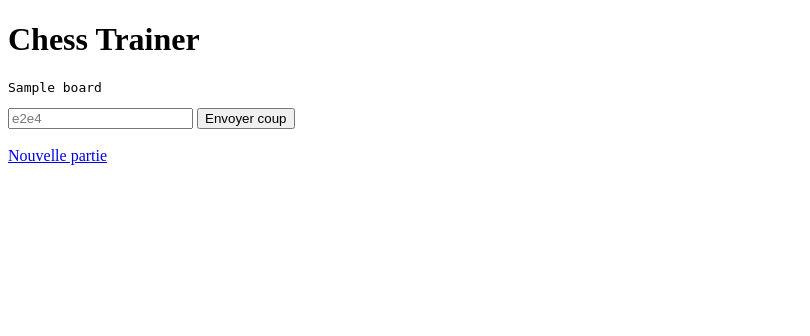
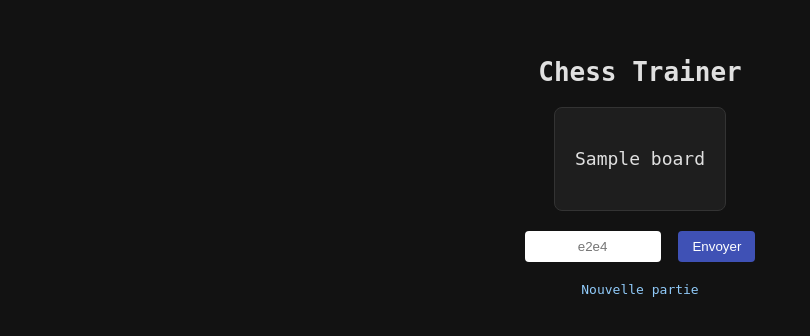
Before and after one commit to Gauss93/Chess-trainer, a Flask app: template templates/board.html in a window 1280 px wide. Shown: the top 336 px of the page, without its empty margins (0-810 px from the left). Run offline with Flask 3, Linux system fonts and the light colour scheme; the template is opened without the code that fills it: most values are stand-ins (such as "Sample title", 1, 10 or a date in 2020).

Commit message:
Ajout du css minimaliste

```diff
--- /dev/null
+++ b/static/style.css
@@ -0,0 +1,60 @@
+body {
+    background-color: #121212;
+    color: #e0e0e0;
+    font-family: monospace;
+    display: flex;
+    justify-content: center;
+    margin-top: 40px;
+}
+
+.container {
+    width: 600px;
+    text-align: center;
+}
+
+h1 {
+    margin-bottom: 20px;
+}
+
+.board {
+    background-color: #1e1e1e;
+    padding: 20px;
+    border-radius: 8px;
+    display: inline-block;
+    font-size: 18px;
+    line-height: 1.4;
+    border: 1px solid #333;
+}
+
+form {
+    margin-top: 20px;
+}
+
+input[type="text"] {
+    padding: 8px;
+    width: 120px;
+    text-align: center;
+    border: none;
+    border-radius: 4px;
+}
+
+button {
+    padding: 8px 14px;
+    margin-left: 10px;
+    border: none;
+    border-radius: 4px;
+    background-color: #3f51b5;
+    color: white;
+    cursor: pointer;
+}
+
+button:hover {
+    background-color: #5c6bc0;
+}
+
+a {
+    display: inline-block;
+    margin-top: 20px;
+    color: #90caf9;
+    text-decoration: none;
+}
--- a/templates/board.html
+++ b/templates/board.html
@@ -3,22 +3,23 @@
 <head>
     <meta charset="UTF-8">
     <meta name="viewport" content="width=device-width, initial-scale=1.0">
+    <link rel="stylesheet" href="{{ url_for('static', filename='style.css') }}">
     <title>Chess Game</title>
 
 </head>
 <body>
+     <div class="container">
         <h1>Chess Trainer</h1>
 
-
+        <div class="board">
             <pre>{{ board }}</pre>
-
+        </div>
 
         <form method="post" action="/play-form">
             <input type="text" name="move" placeholder="e2e4" required>
-        <button type="submit">Envoyer coup</button>
+            <button type="submit">Envoyer</button>
         </form>
 
-    <br>
         <a href="/new-game">Nouvelle partie</a>
 </body>
 </html>
```
Also changed, not shown: instance/chess.db. Lines whose indentation alone changed are shown as unchanged.
